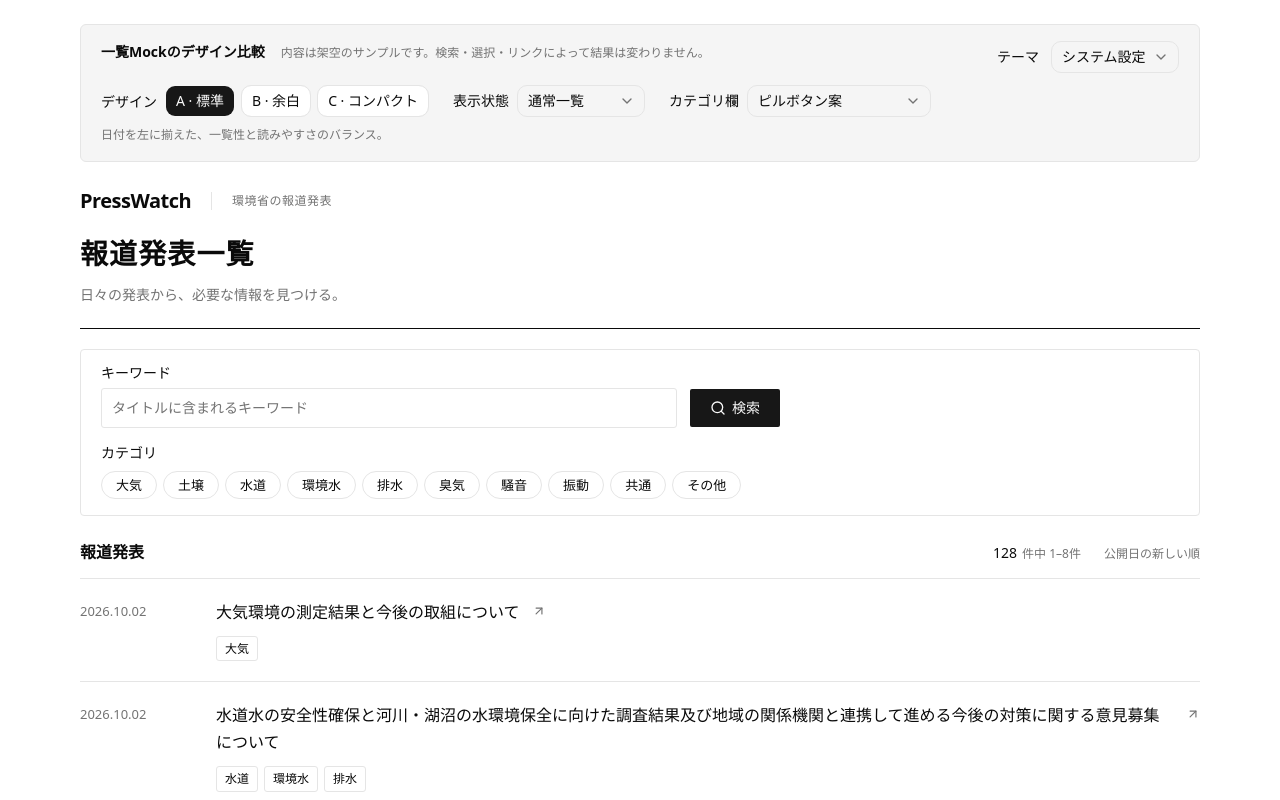
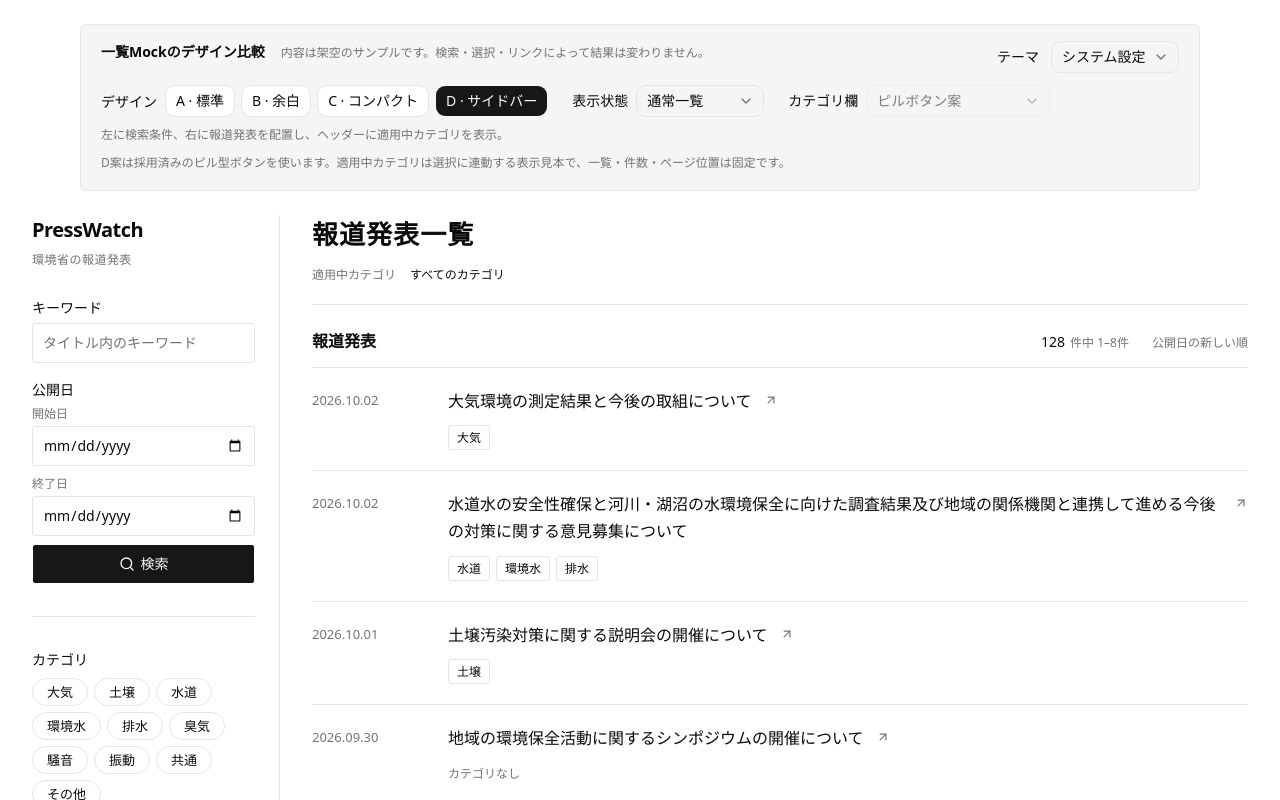
Before and after one commit to 64-HiroByte/press-watch, a Next.js app in the folder apps/web/: page /mock in a window 1280 px wide. Shown: the top 800 px of the page. Built offline with nearby package versions, Linux system fonts and the light colour scheme.

Commit message:
feat(web): サイドバーと公開日入力を一覧Mockに追加

```diff
--- a/apps/web/app/mock/mock.css
+++ b/apps/web/app/mock/mock.css
@@ -405,6 +405,125 @@
   line-height: 1.8;
 }
 
+.mock-preview[data-design="sidebar"] {
+  display: grid;
+  grid-template-columns: 248px minmax(0, 1fr);
+  gap: 32px;
+  max-width: 1280px;
+}
+
+.mock-preview[data-design="sidebar"] .release-filters {
+  margin: 0;
+  padding: 0 24px 0 0;
+  border: 0;
+  border-right: 1px solid var(--border);
+  border-radius: 0;
+  min-width: 0;
+}
+
+.mock-preview .release-sidebar-brand {
+  display: grid;
+  gap: 6px;
+  margin: 0 0 32px;
+  font-size: 20px;
+  font-weight: 650;
+  letter-spacing: -0.5px;
+}
+
+.mock-preview .release-sidebar-brand span {
+  font-size: 12px;
+  font-weight: 400;
+  color: var(--muted-foreground);
+  letter-spacing: 0.04em;
+}
+
+.mock-preview[data-design="sidebar"] .release-search {
+  display: grid;
+  gap: 8px;
+}
+
+.mock-preview[data-design="sidebar"] .release-search-button {
+  width: 100%;
+}
+
+.mock-preview .release-date-range {
+  min-width: 0;
+  margin: 8px 0 0;
+  padding: 0;
+  border: 0;
+}
+
+.mock-preview .release-date-range legend {
+  padding: 0;
+  margin-bottom: 8px;
+  font-size: 14px;
+  font-weight: 500;
+}
+
+.mock-preview .release-date-inputs {
+  display: grid;
+  gap: 12px;
+}
+
+.mock-preview .release-date-field {
+  display: grid;
+  gap: 6px;
+  min-width: 0;
+}
+
+.mock-preview .release-date-field label {
+  color: var(--muted-foreground);
+  font-size: 12px;
+}
+
+.mock-preview .release-date-field input {
+  width: 100%;
+  min-width: 0;
+}
+
+.mock-preview .release-sidebar-categories {
+  margin-top: 32px;
+  padding-top: 32px;
+  border-top: 1px solid var(--border);
+}
+
+.mock-preview[data-design="sidebar"] .release-category-field {
+  margin-top: 0;
+}
+
+.mock-preview[data-design="sidebar"] .release-main {
+  min-width: 0;
+}
+
+.mock-preview[data-design="sidebar"] .release-header {
+  border-bottom-color: var(--border);
+}
+
+.mock-preview[data-design="sidebar"] .release-header h2 {
+  font-size: 26px;
+}
+
+.mock-preview .release-applied-categories {
+  display: flex;
+  align-items: baseline;
+  flex-wrap: wrap;
+  gap: 8px 14px;
+  margin-top: 12px;
+  font-size: 12px;
+}
+
+.mock-preview .release-applied-label {
+  color: var(--muted-foreground);
+}
+
+.mock-preview .release-applied-values {
+  display: flex;
+  flex-wrap: wrap;
+  gap: 6px;
+  min-width: 0;
+  max-width: 100%;
+}
+
 .mock-preview[data-design="spacious"] {
   max-width: 960px;
 }
@@ -478,6 +597,23 @@
   padding-top: 2px;
 }
 
+@media (max-width: 900px) {
+  .mock-preview[data-design="sidebar"] {
+    grid-template-columns: minmax(0, 1fr);
+    gap: 24px;
+  }
+
+  .mock-preview[data-design="sidebar"] .release-filters {
+    padding: 0 0 24px;
+    border-right: 0;
+    border-bottom: 1px solid var(--border);
+  }
+
+  .mock-preview[data-design="sidebar"] .release-sidebar-brand {
+    margin-bottom: 24px;
+  }
+}
+
 @media (max-width: 760px) {
   .mock-workbench {
     padding: 16px 20px 40px;
@@ -489,6 +625,10 @@
 
   .mock-preview .release-filters {
     padding: 16px;
+  }
+
+  .mock-preview[data-design="sidebar"] .release-filters {
+    padding: 0 0 24px;
   }
 
   .mock-preview .release-row,
--- a/apps/web/app/mock/page.tsx
+++ b/apps/web/app/mock/page.tsx
@@ -17,13 +17,28 @@ import { longCategorySample, mockCategories, mockReleases } from "@/mock/press-r
 
 import "./mock.css";
 
-function SearchFields() {
+function SearchFields({ withPublicationDates = false }: { withPublicationDates?: boolean }) {
   return (
     <div className="release-search" role="search" aria-label="報道発表の検索">
       <div className="release-search-field">
         <Label htmlFor="release-keyword">キーワード</Label>
-        <Input id="release-keyword" type="search" placeholder="タイトルに含まれるキーワード" />
+        <Input id="release-keyword" type="search" placeholder="タイトル内のキーワード" />
       </div>
+      {withPublicationDates && (
+        <fieldset className="release-date-range">
+          <legend>公開日</legend>
+          <div className="release-date-inputs">
+            <div className="release-date-field">
+              <Label htmlFor="release-date-from">開始日</Label>
+              <Input id="release-date-from" type="date" />
+            </div>
+            <div className="release-date-field">
+              <Label htmlFor="release-date-to">終了日</Label>
+              <Input id="release-date-to" type="date" />
+            </div>
+          </div>
+        </fieldset>
+      )}
       <Button type="button" className="release-search-button"><SearchIcon aria-hidden="true" />検索</Button>
     </div>
   );
@@ -93,7 +108,9 @@ export default function MockPage() {
         </header>
       }
       search={<SearchFields />}
+      sidebarSearch={<SearchFields withPublicationDates />}
       categories={{ toggles: <MockCategoryToggles categories={mockCategories} />, select: <CategorySelect /> }}
+      sidebarCategories={mockCategories}
       results={{
         normal: <Results />, loading: <Results state="loading" />, error: <Results state="error" />,
         empty: <Results state="empty" />, "no-results": <Results state="no-results" />,
--- a/apps/web/components/mock/category-toggles.tsx
+++ b/apps/web/components/mock/category-toggles.tsx
@@ -14,6 +14,16 @@ export function MockCategoryToggles({ categories }: { categories: readonly Fixed
       : [...current, slug]);
   }
 
+  return <MockCategoryPills categories={categories} selectedSlugs={selected} onToggle={toggleCategory} />;
+}
+
+type CategoryPillsProps = {
+  categories: readonly FixedCategoryLabel[];
+  selectedSlugs: readonly string[];
+  onToggle: (slug: string) => void;
+};
+
+export function MockCategoryPills({ categories, selectedSlugs, onToggle }: CategoryPillsProps) {
   return (
     <fieldset className="release-category-field">
       <legend>カテゴリ</legend>
@@ -21,7 +31,7 @@ export function MockCategoryToggles({ categories }: { categories: readonly Fixed
         {categories.map((category) => (
           <Button
             key={category.slug} type="button" variant="outline" className="release-category-toggle"
-            aria-pressed={selected.includes(category.slug)} onClick={() => toggleCategory(category.slug)}
+            aria-pressed={selectedSlugs.includes(category.slug)} onClick={() => onToggle(category.slug)}
           >
             {category.name}
           </Button>
--- a/apps/web/components/mock/workbench.tsx
+++ b/apps/web/components/mock/workbench.tsx
@@ -3,6 +3,9 @@
 import { useState, type MouseEvent, type ReactNode } from "react";
 
 import { ThemeSelector } from "@/components/theme-selector";
+import { MockCategoryPills } from "@/components/mock/category-toggles";
+import type { FixedCategoryLabel } from "@/components/press-releases/list";
+import { Badge } from "@/components/ui/badge";
 import { Button } from "@/components/ui/button";
 import { Label } from "@/components/ui/label";
 import { NativeSelect, NativeSelectOption } from "@/components/ui/native-select";
@@ -14,20 +17,32 @@ const designs = [
   { id: "standard", label: "A · 標準", description: "日付を左に揃えた、一覧性と読みやすさのバランス。" },
   { id: "spacious", label: "B · 余白", description: "余白と見出しに強弱をつけた、ゆったり読む配置。" },
   { id: "compact", label: "C · コンパクト", description: "カテゴリを右にまとめた、一画面の情報量を重視する配置。" },
+  { id: "sidebar", label: "D · サイドバー", description: "左に検索条件、右に報道発表を配置し、ヘッダーに適用中カテゴリを表示。" },
 ] as const;
 
 type WorkbenchProps = {
   header: ReactNode;
   search: ReactNode;
+  sidebarSearch: ReactNode;
   categories: Record<CategoryLayout, ReactNode>;
+  sidebarCategories: readonly FixedCategoryLabel[];
   results: Record<PreviewState, ReactNode>;
   robustness: ReactNode;
 };
 
-export function MockWorkbench({ header, search, categories, results, robustness }: WorkbenchProps) {
-  const [design, setDesign] = useState<(typeof designs)[number]>(designs[0]);
+export function MockWorkbench({ header, search, sidebarSearch, categories, sidebarCategories, results, robustness }: WorkbenchProps) {
+  const [design, setDesign] = useState<(typeof designs)[number]>(designs[3]);
   const [state, setState] = useState<PreviewState>("normal");
   const [categoryLayout, setCategoryLayout] = useState<CategoryLayout>("toggles");
+  const [sidebarSelection, setSidebarSelection] = useState<string[]>([]);
+  const isSidebar = design.id === "sidebar";
+  const selectedCategories = sidebarCategories.filter((category) => sidebarSelection.includes(category.slug));
+
+  function toggleSidebarCategory(slug: string) {
+    setSidebarSelection((current) => current.includes(slug)
+      ? current.filter((value) => value !== slug)
+      : [...current, slug]);
+  }
 
   function preventPreviewNavigation(event: MouseEvent<HTMLElement>) {
     // 表示部品のリンクは維持し、Mockの比較画面内でだけ遷移を抑止する。
@@ -72,26 +87,56 @@ export function MockWorkbench({ header, search, categories, results, robustness
           </div>
           <div className="mock-control-field">
             <Label htmlFor="mock-category-layout">カテゴリ欄</Label>
-            <NativeSelect id="mock-category-layout" value={categoryLayout} onChange={(event) => setCategoryLayout(event.target.value as CategoryLayout)}>
+            <NativeSelect
+              id="mock-category-layout" value={categoryLayout} disabled={isSidebar}
+              aria-describedby={isSidebar ? "mock-sidebar-note" : undefined}
+              onChange={(event) => setCategoryLayout(event.target.value as CategoryLayout)}
+            >
               <NativeSelectOption value="toggles">ピルボタン案</NativeSelectOption>
               <NativeSelectOption value="select">コンパクトな選択欄案</NativeSelectOption>
             </NativeSelect>
           </div>
         </div>
         <p className="mock-design-description" aria-live="polite">{design.description}</p>
+        {isSidebar && (
+          <p id="mock-sidebar-note" className="mock-design-description">
+            D案は採用済みのピル型ボタンを使います。適用中カテゴリは選択に連動する表示見本で、一覧・件数・ページ位置は固定です。
+          </p>
+        )}
       </aside>
 
       <section
         className="mock-preview" data-design={design.id} aria-label={`${design.label}の画面見本`}
         onClick={preventPreviewNavigation} onAuxClick={preventPreviewNavigation}
       >
-        {header}
-        <section className="release-filters" aria-label="検索とカテゴリ">
-          {search}
-          {categories[categoryLayout]}
-        </section>
-        {results[state]}
-        {robustness}
+        <div hidden={isSidebar}>{header}</div>
+        <aside className="release-filters" aria-label="検索とカテゴリ">
+          {isSidebar && <p className="release-sidebar-brand">PressWatch<span>環境省の報道発表</span></p>}
+          {isSidebar ? sidebarSearch : search}
+          <div hidden={isSidebar}>{categories[categoryLayout]}</div>
+          {isSidebar && (
+            <div className="release-sidebar-categories">
+              <MockCategoryPills categories={sidebarCategories} selectedSlugs={sidebarSelection} onToggle={toggleSidebarCategory} />
+            </div>
+          )}
+        </aside>
+        <div className="release-main">
+          {isSidebar && (
+            <header className="release-header">
+              <h2>報道発表一覧</h2>
+              <div className="release-applied-categories" role="group" aria-label="適用中カテゴリ">
+                <span className="release-applied-label">適用中カテゴリ</span>
+                <div className="release-applied-values" aria-live="polite" aria-atomic="true">
+                  {selectedCategories.length === 0 ? <span>すべてのカテゴリ</span> : selectedCategories.map((category) => (
+                    <Badge key={category.slug} variant="outline" className="release-category">{category.name}</Badge>
+                  ))}
+                </div>
+              </div>
+            </header>
+          )}
+          {results[state]}
+          {robustness}
+        </div>
       </section>
     </main>
   );
```
Also changed, not shown: 3 other files (tests, documents, lock files or other folders).
